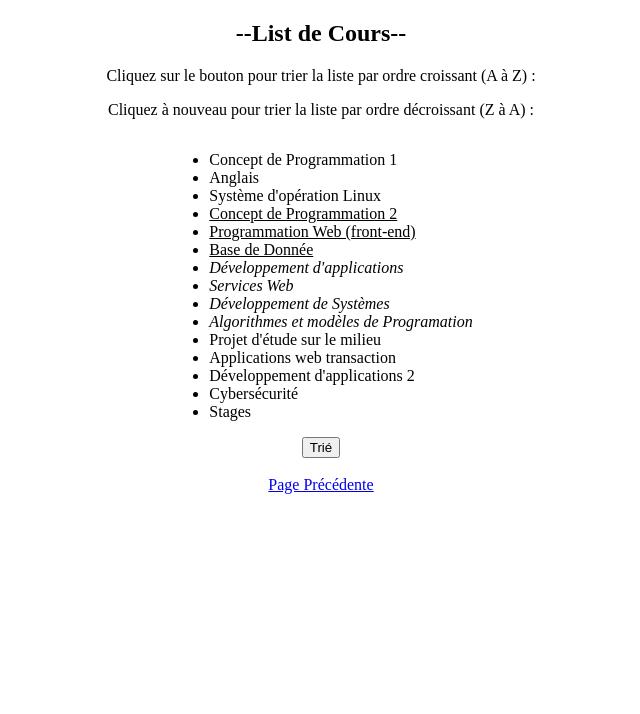
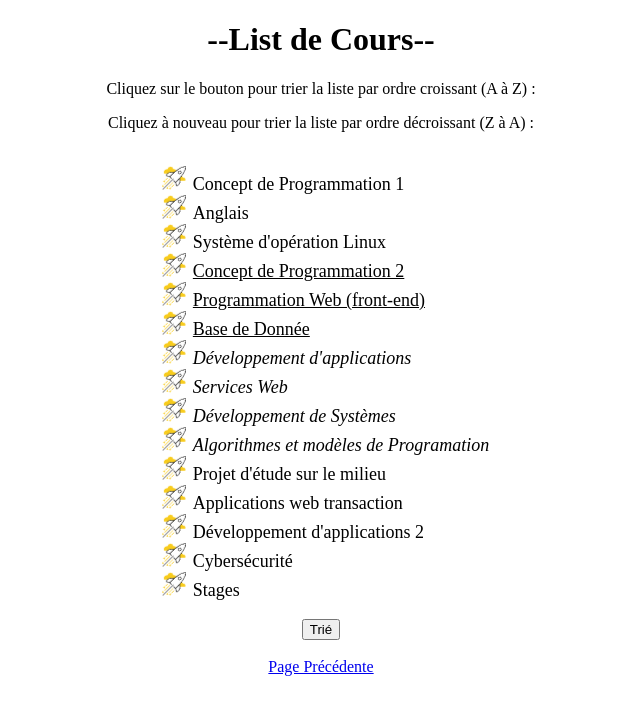
Before and after one commit to PatF3lix/Exercise-HTML, a plain HTML site: page semaine 2/Exercise3/Cours_Programme.html in a window 1280 px wide. Shown: the whole page, without its empty margins (319-959 px from the left). Drawn offline with Linux system fonts and the light colour scheme.

Commit message:
Rajouter de icon custom a la liste.

```diff
--- a/semaine 2/Exercise3/Cours_Programme.html
+++ b/semaine 2/Exercise3/Cours_Programme.html
@@ -12,7 +12,7 @@
 
     <body>
         <div class="content">
-            <h2><strong>--List de Cours--</strong></h2>
+            <h1><strong>--List de Cours--</strong></h1>
             <p>Cliquez sur le bouton pour trier la liste par ordre croissant (A à Z) :</p>
             <p>Cliquez à nouveau pour trier la liste par ordre décroissant (Z à A) :</p>
             <ul class="listCours" id="Cours">
--- a/semaine 2/Exercise3/myStyle.css
+++ b/semaine 2/Exercise3/myStyle.css
@@ -8,6 +8,9 @@
     text-align: center;
 }
 .listCours{
+    font-size: 18px;
     display: inline-block;
     text-align: left;
+    list-style: url("rocket-icon.png");
+
 }
```
Also changed, not shown: semaine 2/Exercise3/rocket-icon.png (added).
